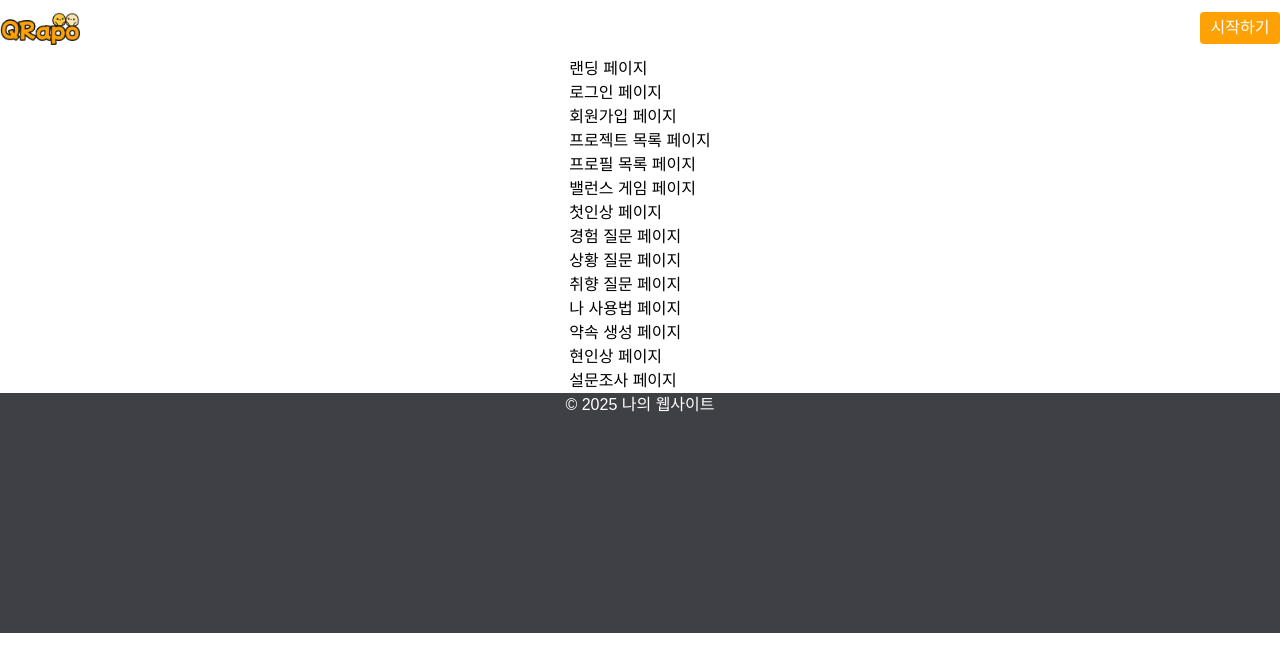
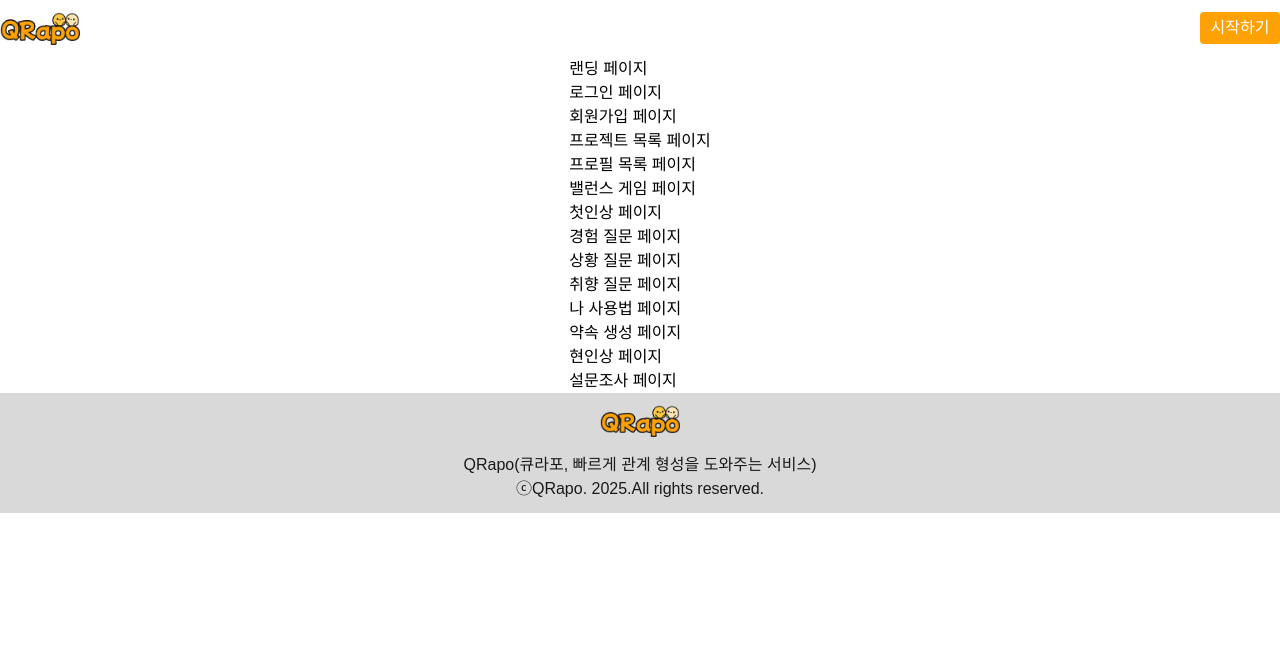
Before and after one commit to Handong-TeamProject/Capston2_FE, a Next.js app: page / in a window 1280 px wide. Shown: the top 672 px of the page. Built offline with nearby package versions, Linux system fonts and the light colour scheme; no server answers.

Commit message:
feat : footer

```diff
--- a/src/app/layout.tsx
+++ b/src/app/layout.tsx
@@ -4,6 +4,7 @@
 import Header from "@/components/layout/Header";
 import "./globals.css";
 import { SessionProvider } from "next-auth/react";
+import Footer from "@/components/layout/Footer";
 
 export default function Layout({ children }: { children: React.ReactNode }) {
 
@@ -13,9 +14,7 @@ export default function Layout({ children }: { children: React.ReactNode }) {
         <body className="flex-container w-full bg-gray-500 max-w-7xl mx-auto font-custom">
           <Header/>
           <main className="flex-container bg-secondary">{children}</main>
-          <footer className="flex-container h-60 bg-zinc-700">
-            <p className="text-white">© 2025 나의 웹사이트</p>
-          </footer>
+          <Footer/>
         </body>
       </html>
     </SessionProvider>
--- /dev/null
+++ b/src/components/layout/Footer.tsx
@@ -0,0 +1,16 @@
+"use client";
+
+function Footer() {
+
+    return (
+        <div className="flex justify-between items-center flex-col w-full bg-lightGray  sm:px-0 px-6  py-3">
+            <img src="/Img/qrapo_logo.png" alt="logo" className="w-14 md:w-20" />
+            <div className = "flex-container text-center text-xs md:text-base text-black mt-4">
+                <p>QRapo(큐라포, 빠르게 관계 형성을 도와주는 서비스)</p>
+                <p>ⓒQRapo. 2025.All rights reserved.</p>
+            </div>
+        </div>
+    );
+}
+
+export default Footer;
--- a/tailwind.config.ts
+++ b/tailwind.config.ts
@@ -14,7 +14,7 @@ const config: Config = {
       },
       colors: {
         black: '#1A1A1A',
-        lightGray: '#2A2A2A',
+        lightGray: '#D9D9D9',
         gray: '#a3a3a3',
         orange: '#FEA104',
         orange50 : '#FEA10450',
```
